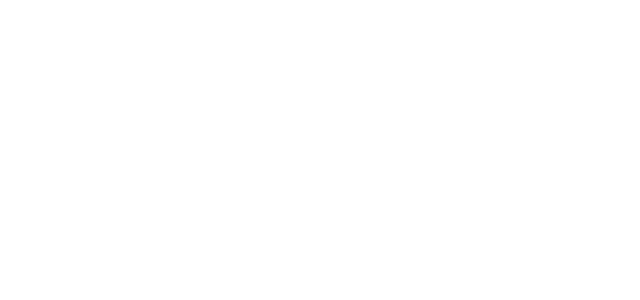
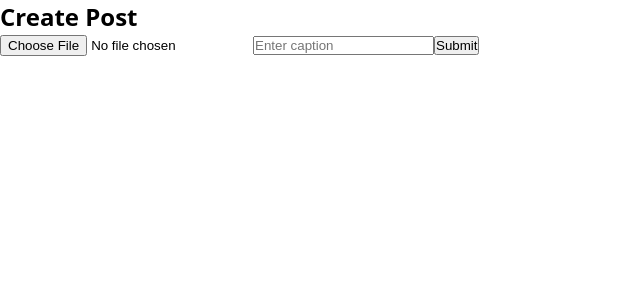
Before and after one commit to Imran-Shaikh1/practice, a React app in the folder frontend/: page /create-post in a window 1280 px wide. Shown: the top 300 px of the page, without its empty margins (0-640 px from the left). Built offline with nearby package versions, Linux system fonts and the light colour scheme; the HTML template or start-up script is replaced by a standard one.

Commit message:
Fix routing and CreatePost component

```diff
--- a/frontend/src/pages/CreatePost.jsx
+++ b/frontend/src/pages/CreatePost.jsx
@@ -3,25 +3,32 @@ import axios from 'axios'
 import { useNavigate } from 'react-router-dom'
 
 const CreatePost = () => {
-
     const navigate = useNavigate()
 
     const handleSubmit = async (e) => {
         e.preventDefault()
-
         const formData = new FormData(e.target)
-
         axios.post('https://practice-hjlz.onrender.com/create', formData)
             .then((res) => {
                 console.log(res)
                 navigate('/feed')
             })
             .catch((err) => {
+                console.log(err)
                 alert('Error creating post')
             })
     }
 
-
+    return (
+        <section>
+            <h1>Create Post</h1>
+            <form onSubmit={handleSubmit}>
+                <input type="file" name="image" accept="image/*" required />
+                <input type="text" name="caption" placeholder="Enter caption" required />
+                <button type="submit">Submit</button>
+            </form>
+        </section>
+    )
 }
 
 export default CreatePost
```
Also changed, not shown: frontend/vercel.json (added). Lines whose indentation alone changed are shown as unchanged.
